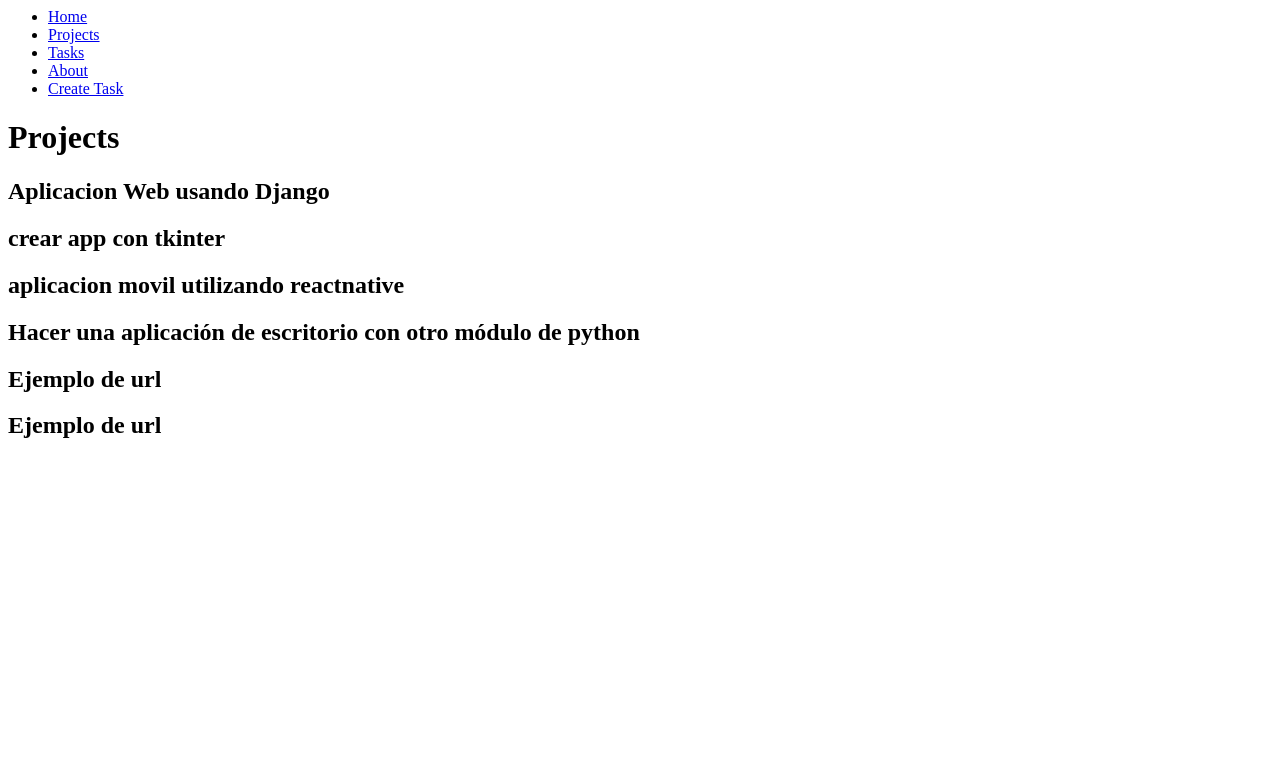
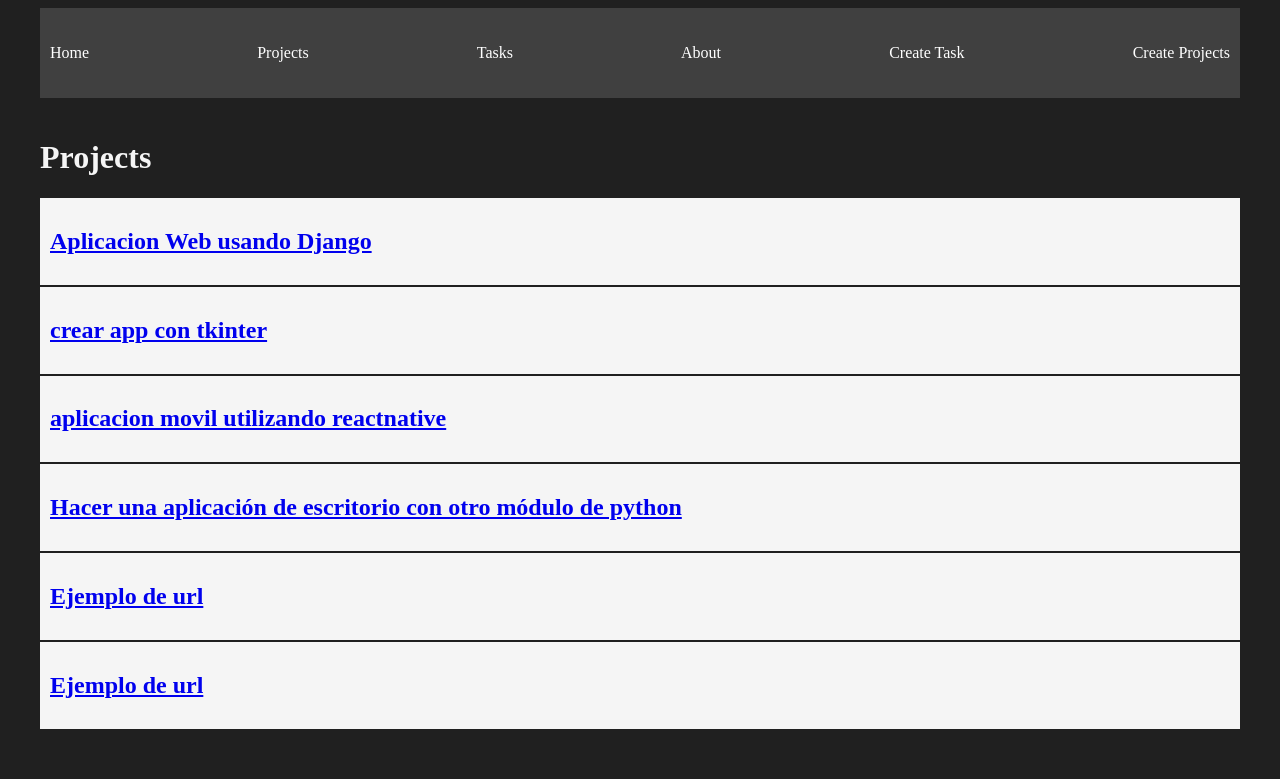
Before and after one commit to ALCIDESCONTRERAS/curso_python, a Django app: page /projects/ in a window 1280 px wide. Shown: the top 779 px of the page. Run offline with Django 5.2, Linux system fonts and the light colour scheme; data comes from the database, SQL or seed files in the repository; both versions use the stored data as it was after the commit.

Commit message:
terminado

```diff
--- /dev/null
+++ b/djangoproject/myapp/static/styles/main.css
@@ -0,0 +1,44 @@
+body{
+	background-color: #202020;
+	color: whitesmoke;
+}
+
+.navbar{
+	background-color: #404040;
+}
+
+.navbar ul{
+	display: flex;
+	justify-content: space-between;
+	padding-inline-start: 0;
+}
+
+.navbar ul li {
+	list-style: none;
+}
+
+.navbar ul li a{
+	color: white;
+	text-decoration: none;
+	padding: 0 10px;
+}
+
+.navbar ul li a:hover{
+	color: aquamarine;
+}
+
+.container{
+	max-width: 1200px;
+	margin: auto;
+	padding: 20px 0;
+}
+.card{
+	background: whitesmoke;
+	padding: 10px;
+	margin-bottom: 2px;
+	color: black;
+}
+
+.input{
+	color: red;
+}
--- a/djangoproject/myapp/templates/index.html
+++ b/djangoproject/myapp/templates/index.html
@@ -1,9 +1,13 @@
 {% extends 'layouts/base.html' %}
 
+{% load static%}
 
 {% block content %}
 
 <h1>{{title}}</h1>
+
+<img src="{% static 'flecha.png' %}" alt="" width="70">
+
 <p>Lorem ipsum dolor sit amet consectetur, adipisicing elit. Magni commodi ipsam non adipisci ex repudiandae illo voluptas corrupti ut. Excepturi doloremque fugiat veritatis adipisci quaerat minima cupiditate voluptatum illo voluptates.</p>
 
 {% endblock %}
--- a/djangoproject/myapp/templates/layouts/base.html
+++ b/djangoproject/myapp/templates/layouts/base.html
@@ -1,22 +1,42 @@
-<nav>
+{% load static %}
+
+<!DOCTYPE html>
+<html lang="en">
+<head>
+	<meta charset="UTF-8">
+	<meta name="viewport" content="width=device-width, initial-scale=1.0">
+	<title>Django Projects</title>
+	<link rel="stylesheet" href="{% static 'styles/main.css' %}">
+</head>
+<body>
+
+	<nav class="navbar container">
 		<ul>
 			<li>
-			<a href="/">Home</a>
+				<a href="{% url 'index' %}">Home</a>
 			</li>
 			<li>
-			<a href="/projects">Projects</a>
+				<a href="{% url 'projects' %}">Projects</a>
 			</li>
 			<li>
-			<a href="/tasks">Tasks</a>
+				<a href="{% url 'tasks' %}">Tasks</a>
 			</li>
 			<li>
-			<a href="/about">About</a>
+				<a href="{% url 'about' %}">About</a>
 			</li>
 			<li>
-			<a href="/create_task">Create Task</a>
+				<a href="{% url 'create_task' %}">Create Task</a>
+			</li>
+			<li>
+				<a href="{% url 'create_project' %}">Create Projects</a>
 			</li>
 		</ul>
 	</nav>
 
+	<main class="container">
 		{% block content %}
 		{% endblock %}
+	</main>
+
+</body>
+</html>
--- a/djangoproject/myapp/templates/projects.html
+++ b/djangoproject/myapp/templates/projects/projects.html
@@ -6,8 +6,11 @@
 
 {% for project in projects %}
 
-<article>
-  <h1>{{project.name}}</h1>
+<article class="card">
+  <a href="{% url 'project_detail' project.id %}">
+    <h1>{{project.name}}</h1>
+  </a>
+
 </article>
 
 {%endfor%} {% endblock %}
--- a/djangoproject/myapp/urls.py
+++ b/djangoproject/myapp/urls.py
@@ -2,10 +2,12 @@ from django.urls import path
 from . import views
 
 urlpatterns = [
-	path('', views.index, name='hello'),
+	path('', views.index, name='index'),
     path('about/', views.about, name='about'),
 	path('hello/<str:username>', views.hello, name='hello'),
 	path('projects/', views.projects, name='projects'),
+	path('project/<int:id>', views.projects_detail, name='project_detail'),
 	path('tasks/', views.tasks, name='tasks'),
 	path('create_task/', views.create_task, name='create_task'),
+	path('create_project/', views.create_project, name='create_project'),
 ]
--- a/djangoproject/myapp/views.py
+++ b/djangoproject/myapp/views.py
@@ -1,7 +1,8 @@
-from django.shortcuts import render, redirect
+from django.shortcuts import render, redirect, get_object_or_404
 from django.http import HttpResponse
 from .models import Project, Task
-from .forms import CreateNewTask
+from .forms import CreateNewTask, CreateProject
+
 
 
 # Create your views here.
@@ -22,17 +23,34 @@ def hello(request, username):
 def projects(request):
     # projects = list(Project.objects.values())
     projects = Project.objects.all()
-    return render(request, "projects.html", {'projects': projects})
+    return render(request, "projects/projects.html", {'projects': projects})
 
 
 def tasks(request):
     tasks = Task.objects.all()
-    return render(request, "tasks.html", {'tasks': tasks})
+    return render(request, "tasks/tasks.html", {'tasks': tasks})
 
 def create_task(request):
     if request.method == 'GET':
         #show interface
-        return render(request, "create_task.html", {'form': CreateNewTask()})
+        return render(request, "tasks/create_task.html", {'form': CreateNewTask()})
     else:
         Task.objects.create(title = request.POST['title'], description = request.POST["description"], project_id = 2)
-        return redirect('/tasks/')
+        return redirect('tasks')
+
+def create_project(request):
+    if request.method == "GET":
+        return render(request, 'projects/create_project.html', {
+            'form': CreateProject()
+        })
+    else:
+        Project.objects.create(name= request.POST["name"])
+        return redirect('projects')
+
+
+def projects_detail(request, id):
+    project = get_object_or_404(Project, id=id)
+    tasks = Task.objects.filter(project_id = id)
+    return render(request, 'projects/detail.html', {
+        'project': project, "tasks": tasks,
+    })
```
Also changed, not shown: djangoproject/myapp/forms.py (+12 -2 lines), djangoproject/myapp/templates/projects/create_project.html (added, +11 -0 lines), djangoproject/myapp/templates/projects/detail.html (added, +15 -0 lines), djangoproject/db.sqlite3, djangoproject/myapp/static/flecha.png (added), djangoproject/myapp/templates/tasks/create_task.html (renamed from djangoproject/myapp/templates/create_task.html), djangoproject/myapp/templates/tasks/tasks.html (renamed from djangoproject/myapp/templates/tasks.html). Lines whose indentation alone changed are shown as unchanged.
